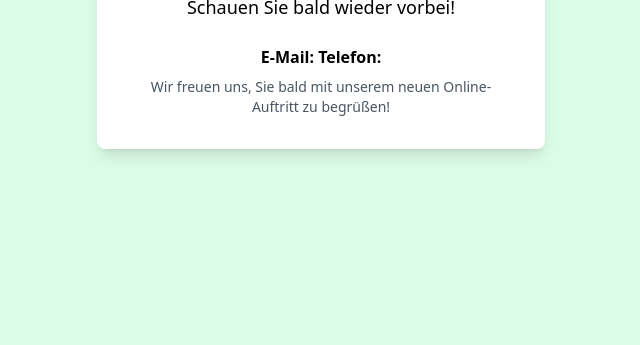
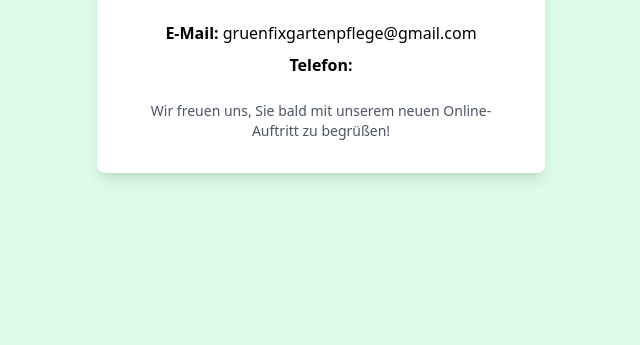
Before and after one commit to Sarmad-J/gruenfixTest, a plain HTML site: page index.html in a window 1280 px wide. Shown: the part 455-800 px from the top of the page, without its empty margins (319-959 px from the left). Drawn offline with nearby package versions, Linux system fonts and the light colour scheme.

Commit message:
Update index.html

```diff
--- a/index.html
+++ b/index.html
@@ -51,7 +51,7 @@
      <img src="/img/gruenfix_logo.png">
      <!---->
     <p class="text-lg mb-6">Unsere Website wird derzeit aktualisiert. Schauen Sie bald wieder vorbei!</p>
-    <p class="text-md mb-2"><strong>E-Mail:</strong> <a href="mailto:gruenfixgartenpflege@gmail.com>gruenfixgartenpflege@gmail.com</a></p>
+    <p class="text-md mb-2"><strong>E-Mail:</strong> <a href="mailto:gruenfixgartenpflege@gmail.com">gruenfixgartenpflege@gmail.com</a></p>
     <p class="text-md mb-6"><strong>Telefon:</strong></p>
     <p class="text-sm text-gray-600">Wir freuen uns, Sie bald mit unserem neuen Online-Auftritt zu begrüßen!</p>
   </div>
```
